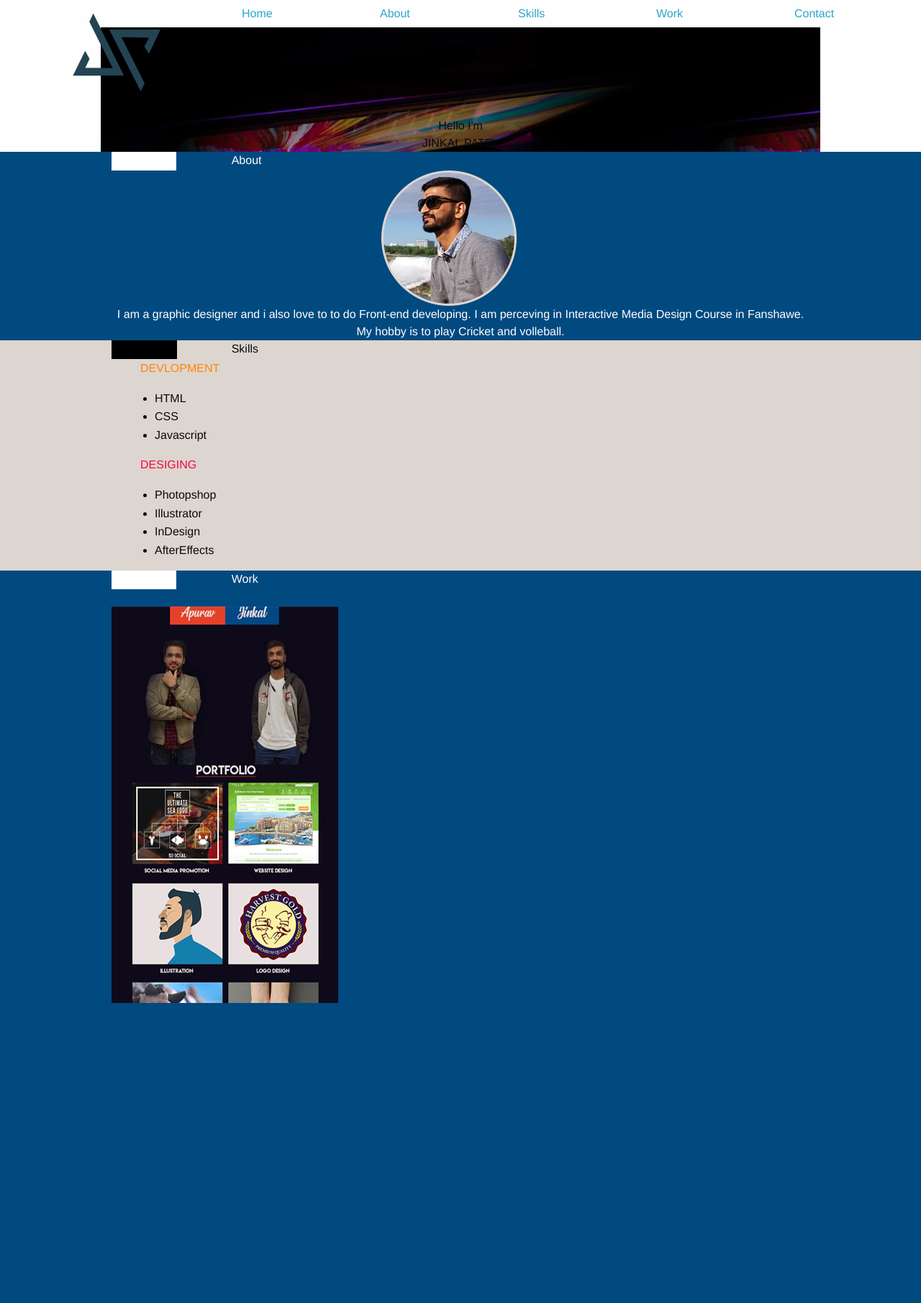
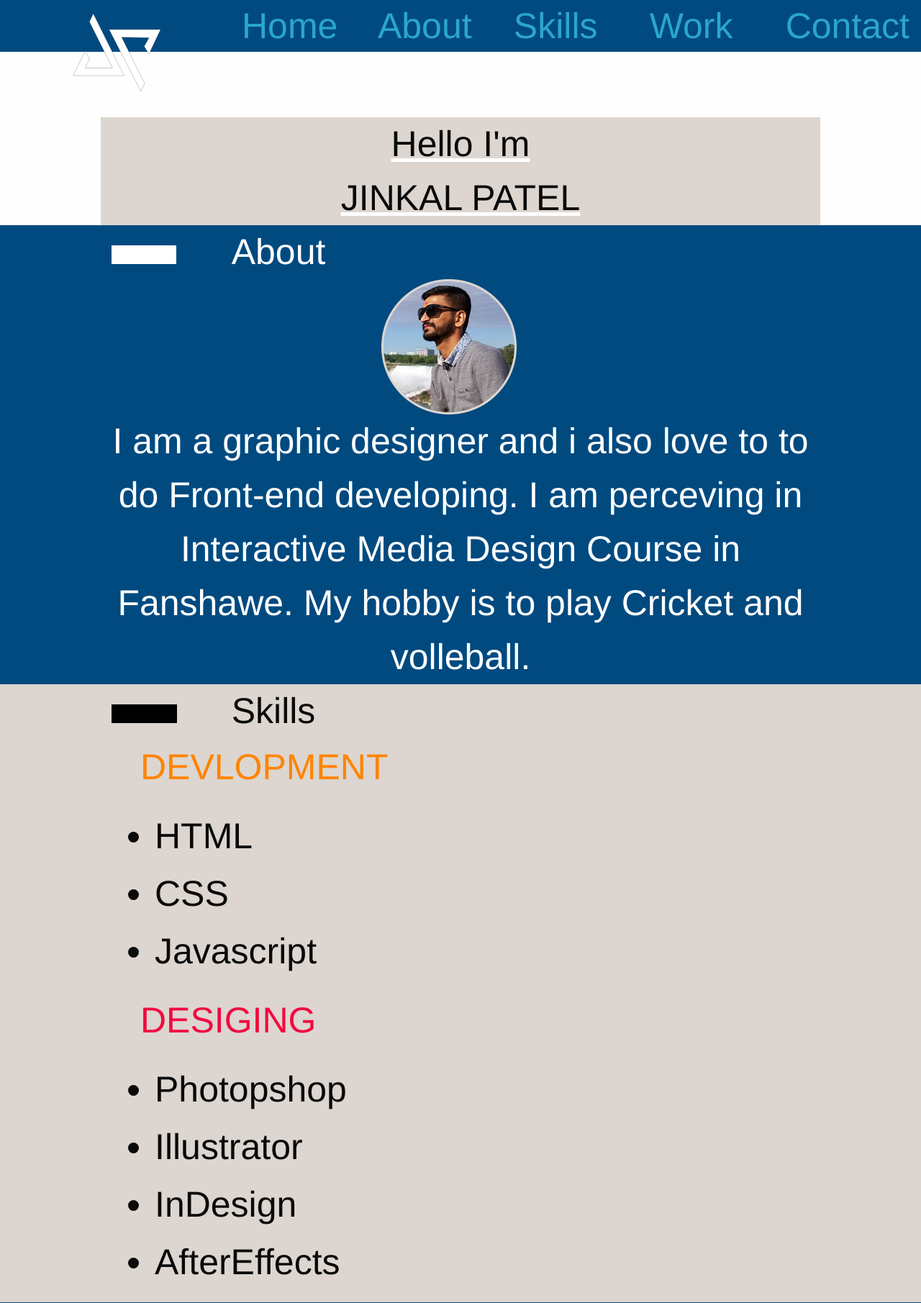
Before and after one commit to jinkal20/Patel_J_Portfolio, a PHP site: page / in a window 1280 px wide. Shown: the top 1811 px of the page at 72% size. Before the commit the page ends 1394 px from the top, so only its background shows below. Run offline with PHP 8.4, Linux system fonts and the light colour scheme; data comes from the database, SQL or seed files in the repository; some libraries are stand-ins or nearby versions.

```diff
--- a/css/main.css
+++ b/css/main.css
@@ -1,2 +1,2 @@
-#header{background-color:#004a80}#home{background-image:url("/images/bg.png");text-decoration:underline;text-decoration-color:white}.homebg{margin-left:20px}#home div{text-align:center}#about{background-color:#004a80;color:white}.info{text-align:center}#skills{background-color:#ddd6d0}.dev{padding-left:40px}.dev p{text-transform:uppercase;color:#ff8400}.des{padding-left:40px}.des p{text-transform:uppercase;color:#f20940}#work{background-color:#004a80;color:white}
+.header{background-color:#004a80}#home div{text-decoration:underline;text-decoration-color:white;background-color:#ddd6d0}.homebg{margin-left:20px}#home div{text-align:center}#about{background-color:#004a80;color:white}.info{text-align:center}#skills{background-color:#ddd6d0}.dev{padding-left:40px}.dev p{text-transform:uppercase;color:#ff8400}.des{padding-left:40px}.des p{text-transform:uppercase;color:#f20940}#work{background-color:#004a80;color:white}@media screen and (min-width: 601px){div{font-size:50px}}@media screen and (max-width: 600px){div{font-size:30px}}
 /*# sourceMappingURL=main.css.map */
--- a/sass/main.scss
+++ b/sass/main.scss
@@ -1,14 +1,14 @@
 @import '_vars';
 
 
-#header{
+.header{
     background-color: #004a80;
+
 }
-#home{
-    background-image: url("/images/bg.png");
-    //background-color: orange;
+#home div{
     text-decoration: underline;
     text-decoration-color: white;
+    background-color: #ddd6d0;
 }
 .homebg{
     margin-left: 20px;
@@ -45,7 +45,13 @@
     color: white;
 }
 @media screen and (min-width: 601px) {
-    div.example {
-      font-size: 80px;
+    div {
+      font-size: 50px;
     }
   }
+
+  @media screen and (max-width: 600px) {
+    div {
+      font-size: 30px;
+    }
+  }
```
Also changed, not shown: images/jp.svg, package-lock.json, 1 other file.
